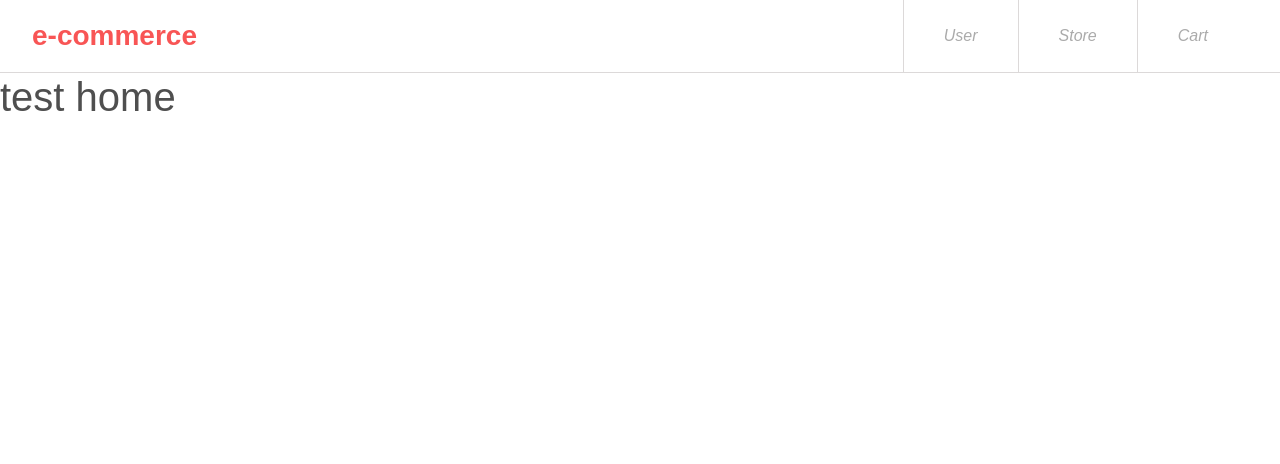
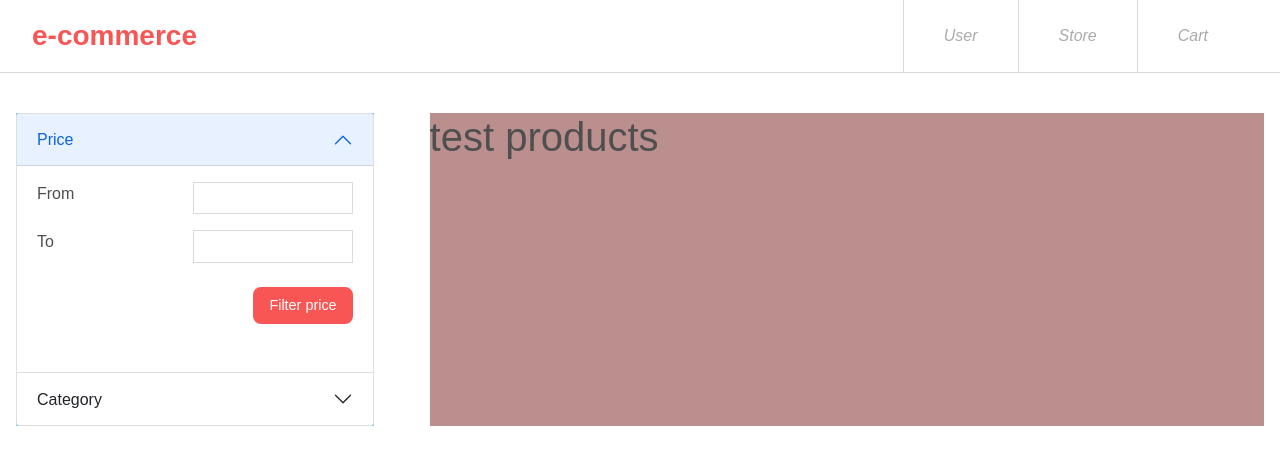
Before and after one commit to axelbriandip/ecommerce, a React (Vite) app: page /#/ in a window 1280 px wide. Shown: the top 464 px of the page. Built offline with nearby package versions, Linux system fonts and the light colour scheme.

Commit message:
aside filters done

```diff
--- /dev/null
+++ b/src/components/Filters.jsx
@@ -0,0 +1,51 @@
+import React from 'react';
+import '../css/home.css';
+
+const Filters = () => {
+    return (
+        <aside className='aside-filters'>
+            <div class="accordion" id="accordionPanelsStayOpenExample">
+                <div class="accordion-item">
+                    <h2 class="accordion-header" id="panelsStayOpen-headingOne">
+                    <button class="accordion-button" type="button" data-bs-toggle="collapse" data-bs-target="#panelsStayOpen-collapseOne" aria-expanded="true" aria-controls="panelsStayOpen-collapseOne">
+                        Price
+                    </button>
+                    </h2>
+                    <div id="panelsStayOpen-collapseOne" class="accordion-collapse collapse show" aria-labelledby="panelsStayOpen-headingOne">
+                    <div class="accordion-body">
+                        <div>
+                            <label htmlFor="">From</label>
+                            <input type="text" />
+                        </div>
+                        <div>
+                            <label htmlFor="">To</label>
+                            <input type="text" />
+                        </div>
+                        <div>
+                            <button>Filter price</button>
+                        </div>
+                    </div>
+                    </div>
+                </div>
+                <div class="accordion-item">
+                    <h2 class="accordion-header" id="panelsStayOpen-headingTwo">
+                    <button class="accordion-button collapsed" type="button" data-bs-toggle="collapse" data-bs-target="#panelsStayOpen-collapseTwo" aria-expanded="false" aria-controls="panelsStayOpen-collapseTwo">
+                        Category
+                    </button>
+                    </h2>
+                    <div id="panelsStayOpen-collapseTwo" class="accordion-collapse collapse" aria-labelledby="panelsStayOpen-headingTwo">
+                    <div class="accordion-body">
+                        <ul>
+                            <li>Smart TV</li>
+                            <li>Computers</li>
+                            <li>Smartphones</li>
+                        </ul>
+                    </div>
+                    </div>
+                </div>
+            </div>
+        </aside>
+    );
+};
+
+export default Filters;
--- a/src/components/Home.jsx
+++ b/src/components/Home.jsx
@@ -1,10 +1,14 @@
 import React from 'react';
+import Filters from './Filters';
+import Products from './Products';
+import '../css/home.css';
 
 const home = () => {
     return (
-        <div>
-            <h1>test home</h1>
-        </div>
+        <main className="main">
+            <Filters/>
+            <Products/>
+        </main>
     );
 };
 
--- /dev/null
+++ b/src/components/Products.jsx
@@ -0,0 +1,12 @@
+import React from 'react';
+import '../css/home.css';
+
+const Products = () => {
+    return (
+        <section className='section-products'>
+            <h1>test products</h1>
+        </section>
+    );
+};
+
+export default Products;
--- /dev/null
+++ b/src/css/home.css
@@ -0,0 +1,65 @@
+@import './main.css';
+
+:root {
+    --primary: #f85555;
+    --white: #fff;
+    --light-gray: #dcd9d9;
+    --gray: #c7c7c7;
+    --dark-gray: #4f4f4f;
+    --text-gray: #ababab;
+}
+
+.main {
+    display: flex;
+    gap: 3.5rem;
+    padding: 2.5rem 1rem 0 1rem;
+}
+/* FILTERS */
+.aside-filters {
+    background-color: skyblue;
+    width: 30%;
+}
+.aside-filters .accordion-body button {
+    font-size: .9rem;
+    background-color: var(--primary);
+    color: var(--white);
+    border-radius: .5rem;
+    border: none;
+    padding: .5rem 1rem;
+    margin-top: .5rem;
+    margin-bottom: 2rem;
+}
+.accordion-body {
+    display: flex;
+    flex-direction: column;
+    gap: 1rem;
+}
+.accordion-body div {
+    display: flex;
+    justify-content: space-between;
+}
+.accordion-body div:last-child {
+    display: flex;
+    justify-content: flex-end;
+}
+.accordion-body div input {
+    width: 10rem;
+    padding: .2rem .5rem;
+    border: 1px solid var(--light-gray);
+}
+.accordion-body div input:focus {
+    outline: none;
+}
+.accordion-body ul {
+    list-style: none;
+}
+.accordion-body ul li {
+    color: var(--dark-gray);
+    margin: .5rem 0;
+    cursor: pointer;
+}
+/* PRODUCTS */
+.section-products {
+    background-color: rosybrown;
+    width: 70%;
+}
--- a/src/css/nav.css
+++ b/src/css/nav.css
@@ -1,13 +1,4 @@
 @import './main.css';
-
-:root {
-    --primary: #f85555;
-    --white: #fff;
-    --light-gray: #dcd9d9;
-    --gray: #c7c7c7;
-    --dark-gray: #4f4f4f;
-    --text-gray: #ababab;
-}
 
 nav {
     display: flex;
```
